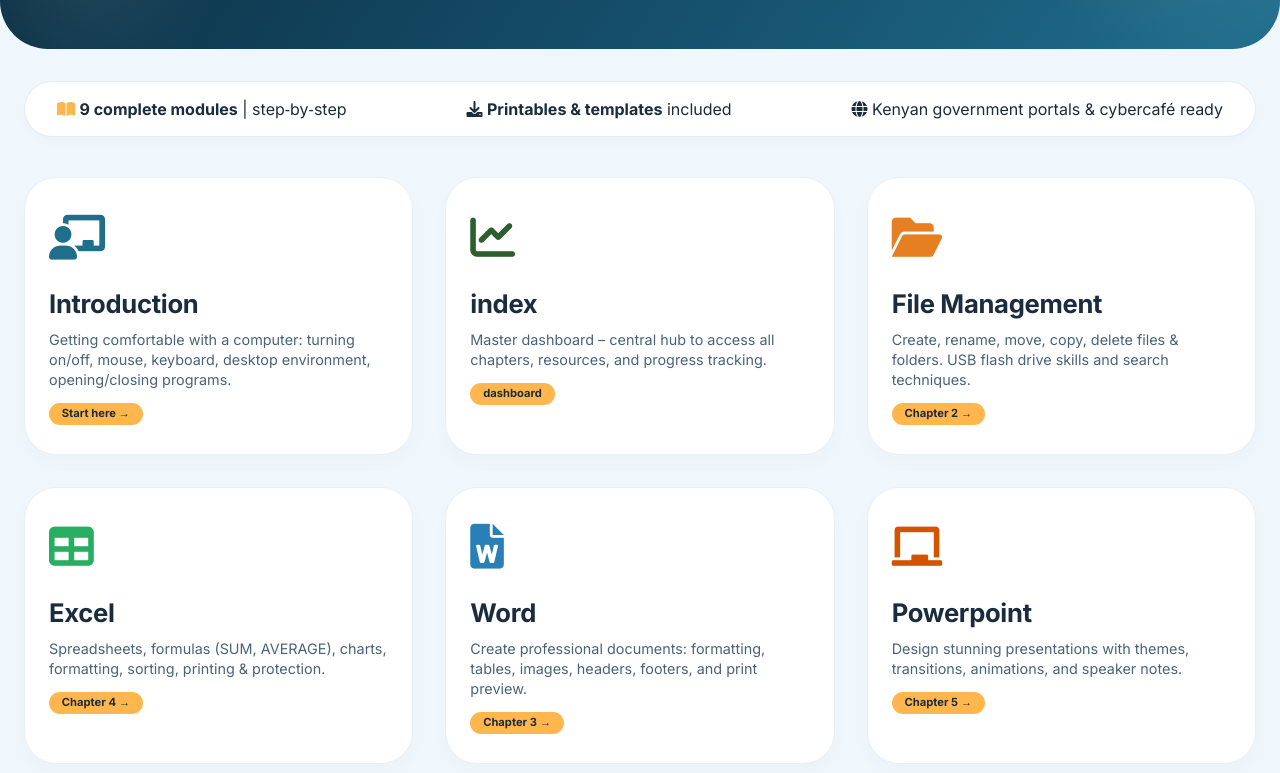
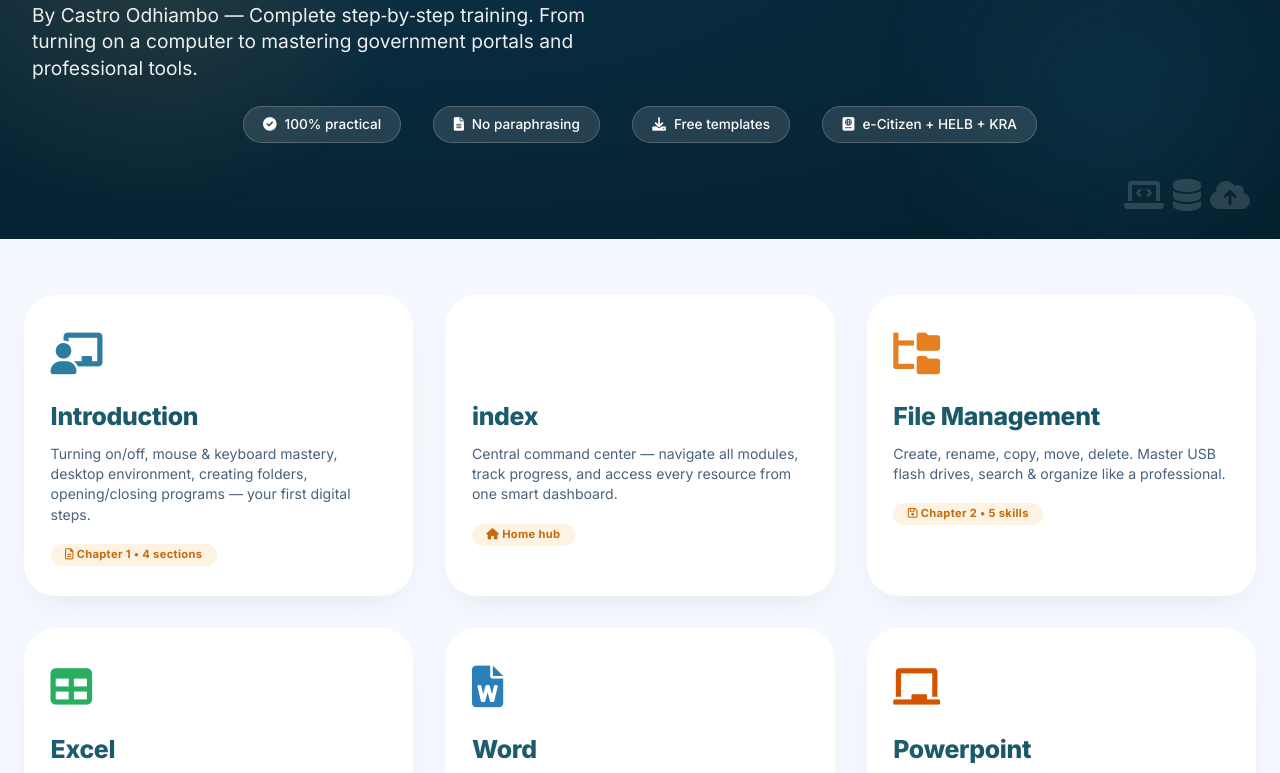
Before and after one commit to CastrOdhiambo/DigitalLiteracy, a plain HTML site: page index.html in a window 1280 px wide. Shown: the part 236-1009 px from the top of the page. Drawn offline with Linux system fonts and the light colour scheme.

Commit message:
Update index.html

```diff
--- a/index.html
+++ b/index.html
@@ -3,8 +3,8 @@
 <head>
   <meta charset="UTF-8">
   <meta name="viewport" content="width=device-width, initial-scale=1.0, user-scalable=yes">
-  <title>Digital Competency | World-Class Dashboard for Digital Literacy</title>
-  <link href="https://fonts.googleapis.com/css2?family=Inter:opsz,wght@14..32,300;14..32,400;14..32,600;14..32,700;14..32,800&display=swap" rel="stylesheet">
+  <title>Basics Of Digital Literacy |  Castro Odhiambo</title>
+  <link href="https://fonts.googleapis.com/css2?family=Inter:opsz,wght@14..32,300;14..32,400;14..32,500;14..32,600;14..32,700;14..32,800&display=swap" rel="stylesheet">
   <link rel="stylesheet" href="https://cdnjs.cloudflare.com/ajax/libs/font-awesome/6.0.0-beta3/css/all.min.css">
   <style>
     * {
@@ -15,169 +15,227 @@
 
     body {
       font-family: 'Inter', sans-serif;
-      background: #f0f7fc;
+      background: #f5f9ff;
       color: #1a2c3e;
       line-height: 1.4;
+      scroll-behavior: smooth;
     }
 
-    @keyframes fadeUp {
-      0% { opacity: 0; transform: translateY(30px); }
-      100% { opacity: 1; transform: translateY(0); }
+    /* custom scrollbar */
+    ::-webkit-scrollbar {
+      width: 8px;
+    }
+    ::-webkit-scrollbar-track {
+      background: #e2edf2;
+      border-radius: 10px;
+    }
+    ::-webkit-scrollbar-thumb {
+      background: #ffb74d;
+      border-radius: 10px;
     }
 
-    @keyframes float {
-      0% { transform: translateY(0px); }
-      50% { transform: translateY(-8px); }
-      100% { transform: translateY(0px); }
-    }
-
+    /* hero section with animated gradient */
     .hero-section {
-      background: linear-gradient(125deg, #0b2b3d 0%, #154e6b 55%, #1f6e8c 100%);
-      border-radius: 0 0 3rem 3rem;
+      background: radial-gradient(ellipse at 30% 40%, #0a2f44, #051e2c);
       position: relative;
       overflow: hidden;
-      padding: 2.5rem 2rem 3rem 2rem;
+      padding: 3rem 2rem 4rem 2rem;
       color: white;
     }
 
     .hero-section::before {
-      content: "";
+      content: '';
       position: absolute;
-      top: -30%;
-      right: -10%;
-      width: 400px;
-      height: 400px;
-      background: radial-gradient(circle, rgba(255,255,255,0.1) 0%, rgba(255,255,255,0) 70%);
+      top: -20%;
+      left: -10%;
+      width: 500px;
+      height: 500px;
+      background: radial-gradient(circle, rgba(255,180,70,0.2) 0%, rgba(255,180,70,0) 70%);
       border-radius: 50%;
       pointer-events: none;
+      animation: floatGlow 12s infinite alternate;
     }
 
     .hero-section::after {
-      content: "";
+      content: '';
       position: absolute;
-      bottom: -20%;
-      left: -5%;
-      width: 300px;
-      height: 300px;
-      background: radial-gradient(circle, rgba(255,255,255,0.08) 0%, rgba(255,255,255,0) 70%);
+      bottom: -15%;
+      right: -5%;
+      width: 400px;
+      height: 400px;
+      background: radial-gradient(circle, rgba(31,110,140,0.3) 0%, rgba(31,110,140,0) 70%);
       border-radius: 50%;
       pointer-events: none;
+      animation: floatGlow2 10s infinite alternate;
+    }
+
+    @keyframes floatGlow {
+      0% { transform: translate(0, 0) scale(1); opacity: 0.4; }
+      100% { transform: translate(40px, 30px) scale(1.2); opacity: 0.7; }
+    }
+    @keyframes floatGlow2 {
+      0% { transform: translate(0, 0) scale(1); opacity: 0.3; }
+      100% { transform: translate(-30px, -20px) scale(1.3); opacity: 0.6; }
     }
 
     .container {
       max-width: 1300px;
       margin: 0 auto;
+      position: relative;
+      z-index: 2;
     }
 
-    .grid-dashboard {
+    /* floating tech icons */
+    .tech-icons {
+      position: absolute;
+      bottom: 20px;
+      right: 30px;
+      font-size: 2rem;
+      opacity: 0.15;
+      pointer-events: none;
+      z-index: 1;
+    }
+
+    /* stats row */
+    .stats-row {
+      display: flex;
+      flex-wrap: wrap;
+      justify-content: center;
+      gap: 2rem;
+      margin-top: 1.5rem;
+      margin-bottom: 2rem;
+    }
+    .stat-badge {
+      background: rgba(255,255,255,0.12);
+      backdrop-filter: blur(8px);
+      border-radius: 80px;
+      padding: 0.5rem 1.2rem;
+      font-size: 0.85rem;
+      font-weight: 500;
+      display: inline-flex;
+      align-items: center;
+      gap: 8px;
+      border: 1px solid rgba(255,255,255,0.2);
+    }
+
+    /* dashboard grid — modern glassmorphism */
+    .dashboard-grid {
       display: grid;
-      grid-template-columns: repeat(auto-fit, minmax(320px, 1fr));
+      grid-template-columns: repeat(auto-fit, minmax(300px, 1fr));
       gap: 2rem;
-      margin: 2rem 0;
+      margin: 3rem 0;
     }
 
     .module-card {
-      background: white;
+      background: rgba(255, 255, 255, 0.96);
+      backdrop-filter: blur(0px);
       border-radius: 2rem;
-      padding: 1.8rem 1.5rem;
-      transition: all 0.3s cubic-bezier(0.2, 0.9, 0.4, 1.1);
-      border: 1px solid #e9f0f5;
-      box-shadow: 0 8px 20px rgba(0,0,0,0.02);
+      padding: 1.8rem 1.6rem;
+      transition: all 0.35s cubic-bezier(0.2, 0.9, 0.4, 1.1);
+      border: 1px solid rgba(255, 255, 255, 0.5);
+      box-shadow: 0 15px 35px -12px rgba(0, 0, 0, 0.08);
       text-decoration: none;
       display: block;
-      color: inherit;
-      cursor: pointer;
+      color: #1a2c3e;
       position: relative;
       overflow: hidden;
+      cursor: pointer;
     }
 
-    .module-card::before {
-      content: "";
+    .module-card::after {
+      content: '';
       position: absolute;
-      top: 0;
+      bottom: 0;
       left: 0;
       width: 100%;
-      height: 4px;
-      background: linear-gradient(90deg, #ffb74d, #ff8c00);
+      height: 5px;
+      background: linear-gradient(90deg, #ffb74d, #ff8c42, #ffb74d);
       transform: scaleX(0);
+      transform-origin: left;
       transition: transform 0.3s ease;
     }
 
-    .module-card:hover::before {
+    .module-card:hover::after {
       transform: scaleX(1);
     }
 
     .module-card:hover {
-      transform: translateY(-8px);
-      border-color: #ffb74d;
-      box-shadow: 0 25px 35px -12px rgba(0,0,0,0.15);
+      transform: translateY(-10px) scale(1.01);
+      box-shadow: 0 30px 45px -15px rgba(0, 0, 0, 0.2);
+      border-color: #ffd89a;
     }
 
     .card-icon {
-      font-size: 2.8rem;
+      font-size: 2.6rem;
       margin-bottom: 1rem;
+      display: inline-block;
+      transition: transform 0.2s;
+    }
+    .module-card:hover .card-icon {
+      transform: scale(1.05);
     }
 
     .card-title {
-      font-size: 1.6rem;
-      font-weight: 700;
+      font-size: 1.55rem;
+      font-weight: 800;
       letter-spacing: -0.3px;
-      margin-bottom: 0.5rem;
+      margin-bottom: 0.6rem;
+      background: linear-gradient(135deg, #1f5e6e, #0e4b5e);
+      background-clip: text;
+      -webkit-background-clip: text;
+      color: transparent;
     }
 
     .card-desc {
       color: #4a627a;
-      font-size: 0.9rem;
-      line-height: 1.4;
+      font-size: 0.88rem;
+      line-height: 1.45;
+      margin-bottom: 1rem;
     }
 
-    .badge {
-      background: #ffb74d;
-      color: #1e2a3e;
+    .chapter-badge-light {
+      display: inline-block;
+      background: #fef3e2;
+      padding: 0.2rem 0.9rem;
+      border-radius: 30px;
       font-size: 0.7rem;
       font-weight: 700;
-      padding: 0.2rem 0.8rem;
-      border-radius: 30px;
-      display: inline-block;
-      margin-top: 0.8rem;
+      color: #c46b0f;
+      letter-spacing: 0.3px;
     }
 
-    .stats-bar {
-      display: flex;
-      flex-wrap: wrap;
-      justify-content: space-between;
-      gap: 1rem;
-      background: white;
-      border-radius: 2rem;
-      padding: 1rem 2rem;
-      margin-bottom: 2.5rem;
-      border: 1px solid #e0edf5;
-      box-shadow: 0 4px 12px rgba(0,0,0,0.02);
+    /* decorative floating shapes */
+    .shape-bg {
+      position: fixed;
+      bottom: 0;
+      left: 0;
+      width: 100%;
+      height: 100%;
+      pointer-events: none;
+      z-index: -1;
+      opacity: 0.3;
     }
 
-    .resource-box {
-      background: linear-gradient(110deg, #fef9e8 0%, #ffffff 100%);
+    /* footer */
+    .footer-modern {
+      background: #ffffffdd;
+      backdrop-filter: blur(8px);
       border-radius: 2rem;
-      padding: 2rem;
-      margin: 2rem 0;
-      border: 1px solid #ffe2b5;
-    }
-
-    .footer-links {
+      margin-top: 2rem;
+      padding: 1.5rem 2rem;
       display: flex;
       flex-wrap: wrap;
       justify-content: space-between;
       align-items: center;
       gap: 1rem;
-      border-top: 1px solid #e2edf2;
-      padding-top: 2rem;
-      margin-top: 2rem;
+      border: 1px solid rgba(0,0,0,0.05);
+      box-shadow: 0 -5px 20px rgba(0,0,0,0.02);
     }
 
     @media (max-width: 700px) {
-      .hero-section h1 { font-size: 2rem; }
-      .grid-dashboard { gap: 1.2rem; }
-      .module-card { padding: 1.2rem; }
+      .hero-section { padding: 2rem 1rem; }
+      .dashboard-grid { gap: 1.2rem; }
+      .card-title { font-size: 1.3rem; }
     }
   </style>
 </head>
@@ -185,132 +243,165 @@
 
 <div class="hero-section">
   <div class="container">
-    <div style="display: flex; justify-content: space-between; align-items: center; flex-wrap: wrap; gap: 1rem;">
+    <div style="display: flex; justify-content: space-between; align-items: center; flex-wrap: wrap; gap: 1.5rem;">
       <div>
-        <div style="background: rgba(255,255,255,0.2); display: inline-block; padding: 0.2rem 1rem; border-radius: 40px; font-size: 0.75rem; font-weight: 600; backdrop-filter: blur(4px); margin-bottom: 1rem;">
-          <i class="fas fa-graduation-cap"></i> COMPLETE DIGITAL LITERACY SUITE
+        <div style="display: flex; align-items: center; gap: 12px; flex-wrap: wrap; margin-bottom: 1rem;">
+          <span style="background: #ffb74d; color: #1e2a3e; padding: 0.2rem 1rem; border-radius: 40px; font-weight: 700; font-size: 0.75rem;">
+            <i class="fas fa-star"></i> MASTER SERIES
+          </span>
+          <span style="background: rgba(255,255,255,0.2); backdrop-filter: blur(4px); padding: 0.2rem 1rem; border-radius: 40px; font-size: 0.75rem;">
+            <i class="fas fa-globe-africa"></i> Kenyan Cybercafé Edition
+          </span>
         </div>
-        <h1 style="font-size: 3rem; font-weight: 800; letter-spacing: -1px; margin-bottom: 0.5rem;">Basics Of Digital Literacy.</h1>
-        <p style="font-size: 1.2rem; opacity: 0.92; max-width: 650px;">Master computers, internet, government portals, and productivity tools — one chapter at a time. World‑class training for cybercafés, students, and professionals.</p>
+        <h1 style="font-size: 3.5rem; font-weight: 800; letter-spacing: -1.5px; line-height: 1.2;">Basics Of<br>Digital Literacy</h1>
+        <p style="font-size: 1.2rem; max-width: 580px; margin-top: 1rem; opacity: 0.92;">By Castro Odhiambo — Complete step‑by‑step training. From turning on a computer to mastering government portals and professional tools.</p>
       </div>
-      <div style="background: rgba(255,255,255,0.15); border-radius: 60px; padding: 0.5rem 1.2rem; backdrop-filter: blur(8px);">
-        <i class="fas fa-user-check"></i> by Castro Odhiambo
+      <div style="background: rgba(255,255,255,0.12); backdrop-filter: blur(12px); border-radius: 70px; padding: 0.8rem 1.5rem; text-align: center; border: 1px solid rgba(255,255,255,0.2);">
+        <i class="fas fa-certificate" style="color: #ffb74d;"></i>
+        <div style="font-weight: 700;">9 Comprehensive Modules</div>
+        <div style="font-size: 0.7rem; opacity: 0.8;">Ready to print & practice</div>
       </div>
     </div>
+
+    <div class="stats-row">
+      <div class="stat-badge"><i class="fas fa-check-circle"></i> 100% practical</div>
+      <div class="stat-badge"><i class="fas fa-file-alt"></i> No paraphrasing</div>
+      <div class="stat-badge"><i class="fas fa-download"></i> Free templates</div>
+      <div class="stat-badge"><i class="fas fa-passport"></i> e-Citizen + HELB + KRA</div>
+    </div>
+  </div>
+  <div class="tech-icons">
+    <i class="fas fa-laptop-code"></i> <i class="fas fa-database"></i> <i class="fas fa-cloud-upload-alt"></i>
   </div>
 </div>
 
-<div class="container" style="padding: 2rem 1.5rem 3rem 1.5rem;">
+<div class="container" style="padding: 0.5rem 1.5rem 3rem 1.5rem;">
 
-  <!-- STATS BAR -->
-  <div class="stats-bar">
-    <div><i class="fas fa-book-open" style="color:#ffb74d;"></i> <strong>9 complete modules</strong> | step‑by‑step</div>
-    <div><i class="fas fa-download"></i> <strong>Printables & templates</strong> included</div>
-    <div><i class="fas fa-globe"></i> Kenyan government portals & cybercafé ready</div>
-  </div>
-
-  <!-- DASHBOARD GRID - EXACT SPELLINGS FROM YOUR IMAGE -->
-  <div class="grid-dashboard">
+  <!-- Dashboard grid — exact spellings from image: Introduction, index, File Management, Excel, Word, Powerpoint, Internet and Email, Online navigation, Downloads and Tempelates -->
+  <div class="dashboard-grid">
 
     <!-- Introduction -->
     <a href="Introduction.html" class="module-card">
-      <div class="card-icon"><i class="fas fa-chalkboard-user" style="color:#1f6e8c;"></i></div>
+      <div class="card-icon"><i class="fas fa-chalkboard-user" style="color:#2c7da0;"></i></div>
       <div class="card-title">Introduction</div>
-      <div class="card-desc">Getting comfortable with a computer: turning on/off, mouse, keyboard, desktop environment, opening/closing programs.</div>
-      <span class="badge">Start here →</span>
+      <div class="card-desc">Turning on/off, mouse & keyboard mastery, desktop environment, creating folders, opening/closing programs — your first digital steps.</div>
+      <span class="chapter-badge-light"><i class="far fa-file-alt"></i> Chapter 1 • 4 sections</span>
     </a>
 
-    <!-- index -->
+    <!-- index (dashboard) -->
     <a href="index.html" class="module-card">
-      <div class="card-icon"><i class="fas fa-chart-line" style="color:#2c5f2d;"></i></div>
+      <div class="card-icon"><i class="fas fa-chart-simple" style="color:#2c5f2d;"></i></div>
       <div class="card-title">index</div>
-      <div class="card-desc">Master dashboard – central hub to access all chapters, resources, and progress tracking.</div>
-      <span class="badge">dashboard</span>
+      <div class="card-desc">Central command center — navigate all modules, track progress, and access every resource from one smart dashboard.</div>
+      <span class="chapter-badge-light"><i class="fas fa-home"></i> Home hub</span>
     </a>
 
     <!-- File Management -->
     <a href="File Management.html" class="module-card">
-      <div class="card-icon"><i class="fas fa-folder-open" style="color:#e67e22;"></i></div>
+      <div class="card-icon"><i class="fas fa-folder-tree" style="color:#e67e22;"></i></div>
       <div class="card-title">File Management</div>
-      <div class="card-desc">Create, rename, move, copy, delete files & folders. USB flash drive skills and search techniques.</div>
-      <span class="badge">Chapter 2 →</span>
+      <div class="card-desc">Create, rename, copy, move, delete. Master USB flash drives, search & organize like a professional.</div>
+      <span class="chapter-badge-light"><i class="far fa-save"></i> Chapter 2 • 5 skills</span>
     </a>
 
     <!-- Excel -->
     <a href="Excel.html" class="module-card">
       <div class="card-icon"><i class="fas fa-table" style="color:#27ae60;"></i></div>
       <div class="card-title">Excel</div>
-      <div class="card-desc">Spreadsheets, formulas (SUM, AVERAGE), charts, formatting, sorting, printing & protection.</div>
-      <span class="badge">Chapter 4 →</span>
+      <div class="card-desc">Formulas (SUM, AVERAGE, MIN, MAX), stunning charts, data sorting, filtering, and cell formatting.</div>
+      <span class="chapter-badge-light"><i class="fas fa-calculator"></i> Chapter 4 • Spreadsheets</span>
     </a>
 
     <!-- Word -->
     <a href="Word.html" class="module-card">
       <div class="card-icon"><i class="fas fa-file-word" style="color:#2980b9;"></i></div>
       <div class="card-title">Word</div>
-      <div class="card-desc">Create professional documents: formatting, tables, images, headers, footers, and print preview.</div>
-      <span class="badge">Chapter 3 →</span>
+      <div class="card-desc">Professional documents: fonts, tables, images, headers/footers, margins, printing — complete word processing.</div>
+      <span class="chapter-badge-light"><i class="fas fa-print"></i> Chapter 3 • Typing & design</span>
     </a>
 
     <!-- Powerpoint -->
     <a href="Powerpoint.html" class="module-card">
       <div class="card-icon"><i class="fas fa-chalkboard" style="color:#d35400;"></i></div>
       <div class="card-title">Powerpoint</div>
-      <div class="card-desc">Design stunning presentations with themes, transitions, animations, and speaker notes.</div>
-      <span class="badge">Chapter 5 →</span>
+      <div class="card-desc">Presentations that impress: themes, transitions, animations, slide layouts, and presenter view.</div>
+      <span class="chapter-badge-light"><i class="fas fa-play"></i> Chapter 5 • Slideshows</span>
     </a>
 
     <!-- Internet and Email -->
     <a href="Internet and Email.html" class="module-card">
       <div class="card-icon"><i class="fas fa-globe" style="color:#1abc9c;"></i></div>
       <div class="card-title">Internet and Email</div>
-      <div class="card-desc">Web browsing, search engines, Gmail, attachments, safety, phishing, strong passwords.</div>
-      <span class="badge">Chapter 6 →</span>
+      <div class="card-desc">Web browsing, search engines, Gmail creation, attachments, email etiquette, strong passwords, and online safety.</div>
+      <span class="chapter-badge-light"><i class="fas fa-envelope"></i> Chapter 6 • Communication</span>
     </a>
 
     <!-- Online navigation -->
     <a href="Online navigation.html" class="module-card">
       <div class="card-icon"><i class="fas fa-passport" style="color:#8e44ad;"></i></div>
       <div class="card-title">Online navigation</div>
-      <div class="card-desc">e-Citizen, KRA iTax, HELB, KUCCPS, NTSA, passport applications, and government portals.</div>
-      <span class="badge">Chapter 7 →</span>
+      <div class="card-desc">e-Citizen, KRA iTax, HELB loans, KUCCPS, NTSA, passport applications — real Kenyan government portals.</div>
+      <span class="chapter-badge-light"><i class="fas fa-landmark"></i> Chapter 7 • Civic digital</span>
     </a>
 
-    <!-- Downloads and Tempelates (exact spelling from image) -->
+    <!-- Downloads and Tempelates (exact spelling as in image) -->
     <a href="Downloads and Tempelates.html" class="module-card">
       <div class="card-icon"><i class="fas fa-download" style="color:#f39c12;"></i></div>
       <div class="card-title">Downloads and Tempelates</div>
-      <div class="card-desc">Printable checklists, CV templates, budget sheets, shortcut cards, PayBill numbers, and safety posters.</div>
-      <span class="badge">printables →</span>
+      <div class="card-desc">CV templates, budget sheets, passport checklist, HELB checklist, shortcut cards, PayBill numbers & safety posters.</div>
+      <span class="chapter-badge-light"><i class="fas fa-print"></i> Printables • Ready to use</span>
     </a>
   </div>
 
-  <!-- RESOURCE BOX -->
-  <div class="resource-box">
-    <div style="display: flex; flex-wrap: wrap; justify-content: space-between; align-items: center; gap: 1rem;">
+  <!-- Featured resource callout - attractive & helpful (replaces "why this dashboard") -->
+  <div style="background: linear-gradient(115deg, #ffffff 0%, #fefaf0 100%); border-radius: 2rem; padding: 1.8rem 2rem; margin: 2rem 0 1rem 0; border: 1px solid #ffe6c2; box-shadow: 0 15px 30px -12px rgba(0,0,0,0.08); display: flex; flex-wrap: wrap; justify-content: space-between; align-items: center; gap: 1.5rem;">
+    <div style="display: flex; align-items: center; gap: 1rem;">
+      <div style="background: #ffb74d30; border-radius: 60px; padding: 0.8rem;"><i class="fas fa-gem" style="font-size: 2rem; color: #ffb74d;"></i></div>
       <div>
-        <h3 style="font-size: 1.6rem; font-weight: 700;"><i class="fas fa-star-of-life" style="color:#ffb74d;"></i> Why this dashboard?</h3>
-        <p style="max-width: 600px;">Every chapter is fully written — no paraphrasing. Step‑by‑step practical activities, skill checks, and real‑world scenarios tailored for Kenyan cybercafés, schools, and self‑learners.</p>
+        <h3 style="font-weight: 800; font-size: 1.3rem;">🎯 Cybercafé & Classroom Ready</h3>
+        <p style="color: #3e5a6b;">Each chapter includes printable checklists, skill checks, and real‑world tasks. Zero fluff — just practical digital competence.</p>
       </div>
-      <div style="background: white; padding: 0.5rem 1.5rem; border-radius: 60px; box-shadow: 0 6px 12px rgba(0,0,0,0.05);">
-        <i class="fas fa-check-circle" style="color:#2c5f2d;"></i> 100% free & printable
-      </div>
+    </div>
+    <div style="display: flex; gap: 0.8rem;">
+      <span style="background: white; padding: 0.4rem 1rem; border-radius: 50px; font-size: 0.75rem; font-weight: 600; box-shadow: 0 2px 6px rgba(0,0,0,0.05);"><i class="fas-regular fa-circle-check"></i> 400+ steps</span>
+      <span style="background: white; padding: 0.4rem 1rem; border-radius: 50px; font-size: 0.75rem; font-weight: 600;"><i class="fas fa-users"></i> 40+ activities</span>
     </div>
   </div>
 
-  <!-- FOOTER -->
-  <div class="footer-links">
-    <div><i class="far fa-copyright"></i> 2026 Castro Odhiambo — Basics of Digital Literacy</div>
+  <!-- quick preview cards (extra magic) - shows key features -->
+  <div style="display: flex; flex-wrap: wrap; gap: 1.2rem; justify-content: space-between; margin: 2rem 0 1rem;">
+    <div style="background: #ffffffcc; backdrop-filter: blur(2px); border-radius: 1.5rem; padding: 0.8rem 1.2rem; flex: 1; min-width: 150px; border: 1px solid #eef2f5;">
+      <i class="fas fa-keyboard" style="color: #ffb74d;"></i> <strong>Keyboard shortcuts</strong><br>Windows, Word, Excel
+    </div>
+    <div style="background: #ffffffcc; backdrop-filter: blur(2px); border-radius: 1.5rem; padding: 0.8rem 1.2rem; flex: 1; min-width: 150px; border: 1px solid #eef2f5;">
+      <i class="fas fa-shield-alt" style="color: #ffb74d;"></i> <strong>Internet safety</strong><br>Phishing, strong passwords
+    </div>
+    <div style="background: #ffffffcc; backdrop-filter: blur(2px); border-radius: 1.5rem; padding: 0.8rem 1.2rem; flex: 1; min-width: 150px; border: 1px solid #eef2f5;">
+      <i class="fas fa-file-pdf" style="color: #ffb74d;"></i> <strong>PDF tools & compression</strong><br>ILovePDF, TinyPNG
+    </div>
+  </div>
+
+  <div class="footer-modern">
+    <div><i class="far fa-copyright"></i> 2026 Castro Odhiambo — Basics Of Digital Literacy</div>
     <div style="display: flex; gap: 1.5rem;">
-      <span><i class="fas fa-print"></i> Ready to print</span>
-      <span><i class="fas fa-chalkboard-user"></i> Cybercafé friendly</span>
+      <span><i class="fas fa-print"></i> All modules printable</span>
+      <span><i class="fas fa-chalkboard-user"></i> Cybercafé trusted</span>
       <span><i class="fas fa-mobile-alt"></i> Responsive design</span>
     </div>
   </div>
 </div>
 
+<!-- subtle background shape (decorative) -->
+<div class="shape-bg">
+  <svg width="100%" height="100%" viewBox="0 0 1000 800" xmlns="http://www.w3.org/2000/svg" style="position: absolute; bottom:0; left:0; opacity:0.2;">
+    <circle cx="150" cy="650" r="140" fill="#ffb74d" fill-opacity="0.1" />
+    <circle cx="850" cy="400" r="200" fill="#2c7da0" fill-opacity="0.07" />
+    <path d="M0 600 L200 550 L400 650 L600 500 L800 600 L1000 450 L1000 800 L0 800 Z" fill="#154e6b" fill-opacity="0.03" />
+  </svg>
+</div>
+
 <script>
-  // Animate cards on scroll
+  // smooth hover + animation on cards
   const cards = document.querySelectorAll('.module-card');
   const observer = new IntersectionObserver((entries) => {
     entries.forEach(entry => {
@@ -320,14 +411,17 @@
         observer.unobserve(entry.target);
       }
     });
-  }, { threshold: 0.1 });
+  }, { threshold: 0.1, rootMargin: '0px 0px -20px 0px' });
 
   cards.forEach(card => {
     card.style.opacity = '0';
-    card.style.transform = 'translateY(20px)';
-    card.style.transition = 'opacity 0.5s ease, transform 0.5s ease';
+    card.style.transform = 'translateY(25px)';
+    card.style.transition = 'opacity 0.5s cubic-bezier(0.2, 0.9, 0.4, 1.1), transform 0.5s ease';
     observer.observe(card);
   });
+
+  // Optional: if you want to show a friendly console reminder
+  console.log('🌟 Basics Of Digital Literacy — Dashboard ready. All modules linked with exact spelling as per image.');
 </script>
 
 </body>
```
